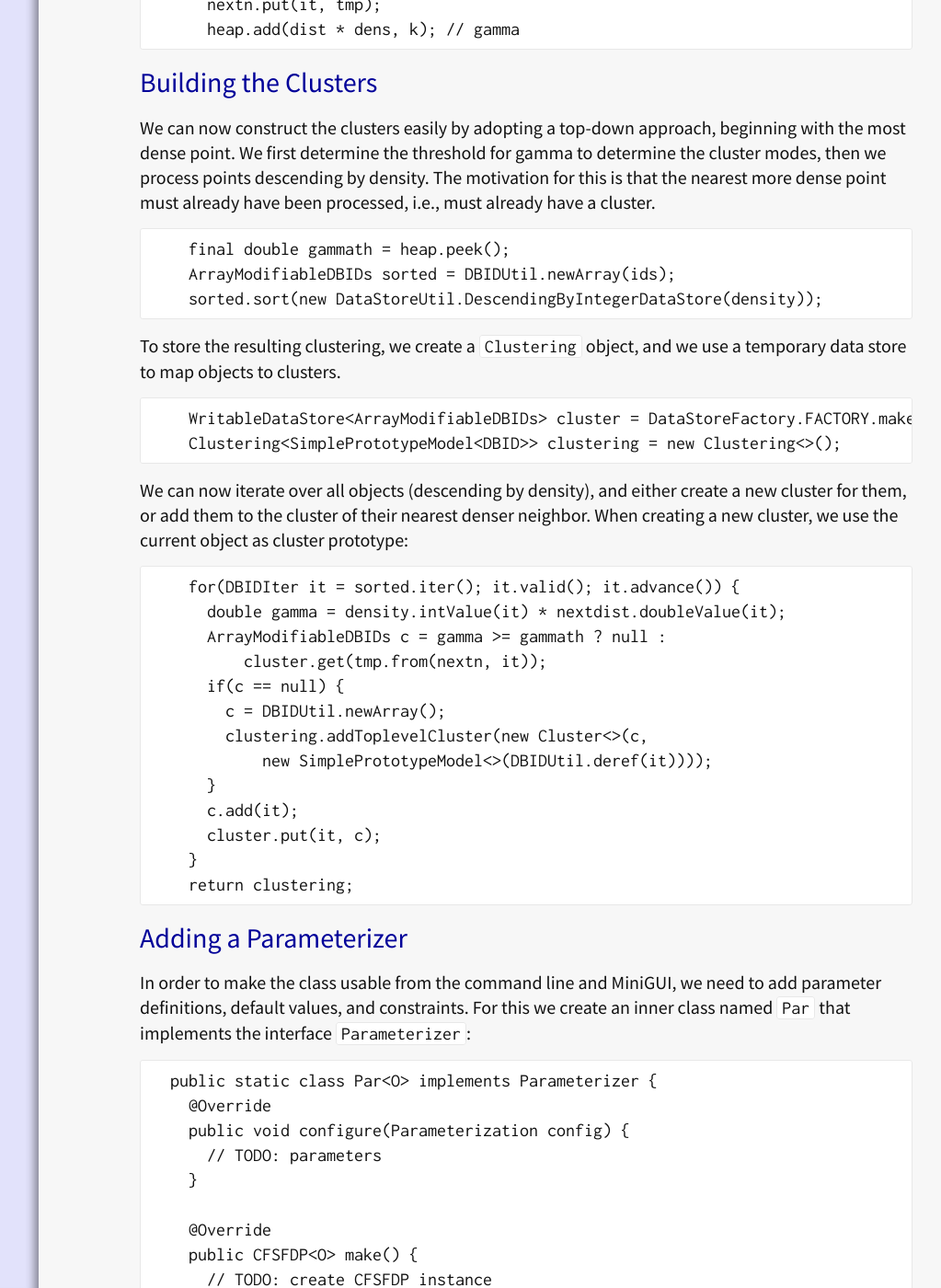
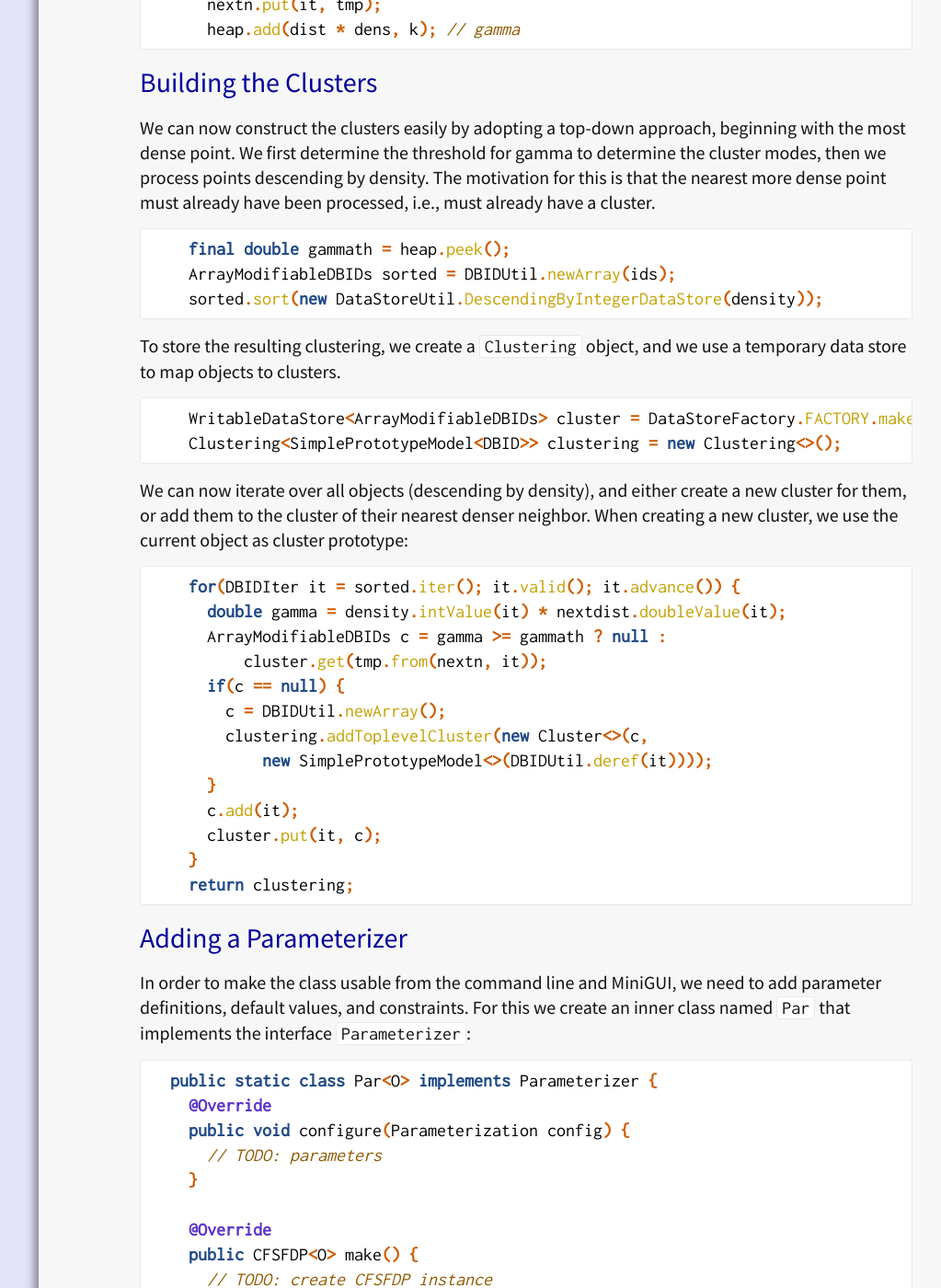
Before and after one commit to elki-project/elki-project.github.io, a Jekyll site: the page built from tutorial/cfsfdp.md, in a window 1280 px wide and 1400 px high, scrolled down 5520 px. Shown: the whole window at 92% size, without its empty margins (248-1271 px from the left). Built offline with Jekyll 4.4.1, drawn with Linux system fonts in a browser that asks for light colours; some of the changed text lies outside the part shown.

Commit message:
enable syntax highlighting

````diff
--- a/tutorial/cfsfdp.md
+++ b/tutorial/cfsfdp.md
@@ -51,7 +51,7 @@ vector in an Euclidean vector space, but not necessarily so.
 
 Eclipse now generates the following class for us:
 
-```
+{% highlight java %}
 public class CFSFDP<O> implements
     ClusteringAlgorithm<Clustering<SimplePrototypeModel<DBID>>> {
   @Override
@@ -60,17 +60,17 @@ public class CFSFDP<O> implements
     return null;
   }
 }
-```
+{% endhighlight %}
 
 Because the CFSFDP algorithm is distance based, we add a distance function
 field to our class. This distance needs to accept data of type `O`, but it
 may also be defined on any supertype of this, too:
-```
+{% highlight java %}
   /**
    * Distance function used.
    */
   protected Distance<? super O> distance;
-```
+{% endhighlight %}
 
 We need our input data to satisfy this type, and we create a "run" method.
 For this, we request data that satisfies our input requirements - which happen
@@ -81,7 +81,7 @@ unfortunately) a `run` method that receives the requested relation.
 Either the user can call `run` with a data relation directly, or he can use
 `autorun(Database)` and that method will find a suitable relation in the
 database, using the information from `getInputTypeRestriction`.
-```
+{% highlight java %}
   @Override
   public TypeInformation[] getInputTypeRestriction() {
     return TypeUtil.array(distance.getInputTypeRestriction());
@@ -96,7 +96,7 @@ database, using the information from `getInputTypeRestriction`.
   public Clustering<SimplePrototypeModel<DBID>> run(Relation<O> relation) {
     // TODO
   }
-```
+{% endhighlight %}
 
 Now we can almost begin implementing CFSFDP, except that we still need
 a number of parameters. The obvious parameter is the distance cutoff `dc`.
@@ -108,7 +108,7 @@ implement for this tutorial: they select the top k points based on
 `gamma=rho*delta`. Therefore, we also add a parameter k.
 
 We now add these fields and a constructor:
-```
+{% highlight java %}
   /**
    * Distance cutoff.
    */
@@ -132,7 +132,7 @@ We now add these fields and a constructor:
     this.dc = dc;
     this.k = k;
   }
-```
+{% endhighlight %}
 
 Density estimation
 ------------------
@@ -149,28 +149,28 @@ automatically add such an index to the database (or it may decide to compute
 a pairwise distance matrix, if memory permits). We leave such decisions to
 the query optimizer of ELKI, and we just specify what we need: a priority
 search, on our data relation, for our distance query.
-```
+{% highlight java %}
     PrioritySearcher<DBIDRef> searcher =
       new QueryBuilder<>(relation, distance).priorityByDBID();
-```
+{% endhighlight %}
 Densities used by CFSFDP are integer values, namely the number of points
 within radius `dc`. To store the densities, we use a
 `WritableIntegerDataStore` (in many cases, ELKI will optimize this to be an
 `int[]`, but it can also be a map to integers for non-continuous database ids).
 While this is "rho" in the original paper, we use the more meaningful name
 `density` in our code.
-```
+{% highlight java %}
     DBIDs ids = relation.getDBIDs();
     WritableIntegerDataStore density = DataStoreFactory.FACTORY.makeIntegerStorage(
       ids, DataStoreFactory.HINT_HOT | DataStoreFactory.HINT_TEMP);
-```
+{% endhighlight %}
 Next we iterate over all database objects (from the `ids` collection)
 and count matching neighbors. ELKI uses a special kind of iterator,
 `DBIDIter` that uses much less memory than a Java `Iterator<DBID>` would use.
-```
+{% highlight java %}
     for(DBIDIter it = ids.iter(); it.valid(); it.advance()) {
       int found = 0;
-```
+{% endhighlight %}
 For each point, we reset our search using `searcher.search(it, dc)`.
 We want to select all points with `searcher.computeExactDistance() <= dc`,
 but we can perform some optimization here because *we do not need to know
@@ -182,7 +182,7 @@ will make this expression false).
 We could also compare the lower bound, but usually this filtering is already
 performed by the searcher if we pass a cutoff value to the `search` function.
 We then store the resulting density for each point
-```
+{% highlight java %}
       for(searcher.search(it, dc); searcher.valid(); searcher.advance()) {
         if(searcher.getUpperBound() <= dc
             || searcher.computeExactDistance() <= dc) {
@@ -190,7 +190,7 @@ We then store the resulting density for each point
         }
       }
       density.put(it, found);
-```
+{% endhighlight %}
 For this part, we could have used the simple range search API of ELKI instead
 (using `rangeByDBID()` to get a `RangeSearcher`), but we will need the priority
 searcher for again in the next step.
@@ -209,29 +209,29 @@ distance of the entire data set (which could be expensive).
 For each point, we will store the distance to the next nearest point,
 and the DBID of that point. Hence we create two more data stores,
 and a temporary reference `var` and a `heap` we will discuss below.
-```
+{% highlight java %}
     WritableDoubleDataStore nextdist = DataStoreFactory.FACTORY.makeDoubleStorage(
       ids, DataStoreFactory.HINT_TEMP);
     WritableDBIDDataStore nextn = DataStoreFactory.FACTORY.makeDBIDStorage(
       ids, DataStoreFactory.HINT_TEMP);
     DBIDVar tmp = DBIDUtil.newVar();
     DoubleMinHeap heap = new DoubleMinHeap(k);
-```
+{% endhighlight %}
 Now we can iterate over all points again, and search for the next denser point.
 This time, we do not pass the `dc` cutoff to the searcher, as we may need to
 search outside this radius. Once we have found a more dense point, we will use
 `searcher.decreaseCutoff` to reduce the search radius.
-```
+{% highlight java %}
     for(DBIDIter it = ids.iter(); it.valid(); it.advance()) {
       final int dens = density.intValue(it);
       double dist = Double.POSITIVE_INFINITY;
       tmp.unset();
       for(searcher.search(it); searcher.valid(); searcher.advance()) {
-```
+{% endhighlight %}
 For each neighbor, we have to check whether it has a higher density, and
 keep the minimum distance each, again we can try to avoid distance computations
 by first checking the density.
-```
+{% highlight java %}
         if(density.intValue(searcher) > dens) {
           double d = searcher.computeExactDistance();
           if(d < dist) {
@@ -240,14 +240,14 @@ by first checking the density.
             tmp.set(searcher);
           }
         }
-```
+{% endhighlight %}
 We store the best values in the storages allocated above. To find the k largest
 values, we also maintain a heap of the k largest values.
-```
+{% highlight java %}
       nextdist.put(it, dist);
       nextn.put(it, tmp);
       heap.add(dist * dens, k); // gamma
-```
+{% endhighlight %}
 
 Building the Clusters
 ---------------------
@@ -256,22 +256,22 @@ beginning with the most dense point. We first determine the threshold for
 gamma to determine the cluster modes, then we process points descending by
 density. The motivation for this is that the nearest more dense point must
 already have been processed, i.e., must already have a cluster.
-```
+{% highlight java %}
     final double gammath = heap.peek();
     ArrayModifiableDBIDs sorted = DBIDUtil.newArray(ids);
     sorted.sort(new DataStoreUtil.DescendingByIntegerDataStore(density));
-```
+{% endhighlight %}
 To store the resulting clustering, we create a `Clustering` object,
 and we use a temporary data store to map objects to clusters.
-```
+{% highlight java %}
     WritableDataStore<ArrayModifiableDBIDs> cluster = DataStoreFactory.FACTORY.makeStorage(ids, DataStoreFactory.HINT_TEMP, ArrayModifiableDBIDs.class);
     Clustering<SimplePrototypeModel<DBID>> clustering = new Clustering<>();
-```
+{% endhighlight %}
 We can now iterate over all objects (descending by density), and either
 create a new cluster for them, or add them to the cluster of their nearest
 denser neighbor. When creating a new cluster, we use the current object
 as cluster prototype:
-```
+{% highlight java %}
     for(DBIDIter it = sorted.iter(); it.valid(); it.advance()) {
       double gamma = density.intValue(it) * nextdist.doubleValue(it);
       ArrayModifiableDBIDs c = gamma >= gammath ? null :
@@ -285,7 +285,7 @@ as cluster prototype:
       cluster.put(it, c);
     }
     return clustering;
-```
+{% endhighlight %}
 
 Adding a Parameterizer
 ----------------------
@@ -293,7 +293,7 @@ In order to make the class usable from the command line and MiniGUI, we need
 to add parameter definitions, default values, and constraints. For this we
 create an inner class named `Par` that implements the interface
 `Parameterizer`:
-```
+{% highlight java %}
   public static class Par<O> implements Parameterizer {
     @Override
     public void configure(Parameterization config) {
@@ -305,21 +305,20 @@ create an inner class named `Par` that implements the interface
       // TODO: create CFSFDP instance
     }
   }
-```
+{% endhighlight %}
 
 We first define two (public and static) options, for `dc` and `k`
 (we are going to reuse and existing parameter name for the distance function).
-```
+{% highlight java %}
     public static final OptionID DC_ID = new OptionID("cfsfdp.dc",
         "Distance cutoff for density estimation");
     public static final OptionID K_ID = new OptionID("cfsfdp.k",
         "Extract the top k clusters by gamma (on ties, there may be more).");
-
-```
+{% endhighlight %}
 
 We need three fields to hold the parameter values and implement the
 `make` method:
-```
+{% highlight java %}
     protected Distance<? super O> distance;
     protected double dc;
     protected int k;
@@ -328,10 +327,10 @@ We need three fields to hold the parameter values and implement the
     public CFSFDP<O> make() {
       return new CFSFDP<O>(distance, dc, k);
     }
-```
+{% endhighlight %}
 
 And now we can get the parameters and map them to these fields:
-```
+{% highlight java %}
     public void configure(Parameterization config) {
       new ObjectParameter<Distance<? super O>>(
               Algorithm.Utils.DISTANCE_FUNCTION_ID,
@@ -344,7 +343,7 @@ And now we can get the parameters and map them to these fields:
           .addConstraint(CommonConstraints.GREATER_EQUAL_ONE_INT) //
           .grab(config, x -> k = x);
     }
-```
+{% endhighlight %}
 
 Now the algorithm should be runnable from the command line and MiniGUI.
 
````
